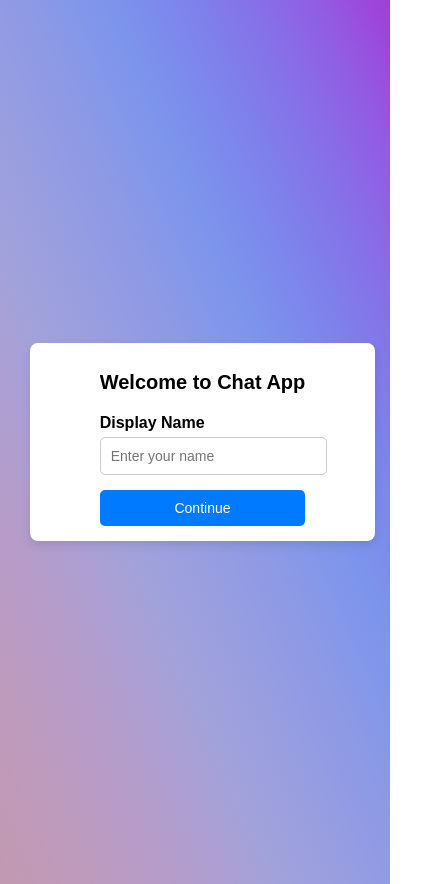
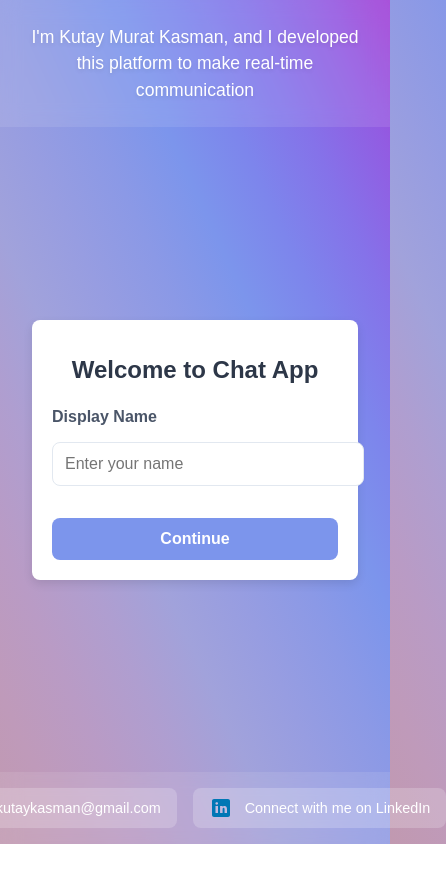
Before and after one commit to kutay-kasman/Chat-App, a website: page public/index.html in a window 390 px wide. Shown: the whole page, 446 px wide, since content can reach past the window. After the commit the page ends 844 px from the top, so only its background shows below. Drawn offline with Linux system fonts and the light colour scheme.

Commit message:
added info and links to home-page

```diff
--- a/public/css/home-page.css
+++ b/public/css/home-page.css
@@ -3,139 +3,231 @@ body {
     font-family: Arial, sans-serif;
     background-image: linear-gradient(to right top, #c199b0, #bf9aba, #b99bc5, #af9ed0, #a1a2db, #979de1, #8b99e6, #7c95ec, #7d85ec, #8572e9, #925ce2, #a13ed6);
     margin: 0;
+    min-height: 100vh;
+    padding: 0;
+}
+
+.page-container {
+    min-height: 100vh;
     display: flex;
-    justify-content: center;
-    align-items: center;
-    height: 100vh;
-    padding: 20px;
+    flex-direction: column;
+    position: relative;
+}
+
+/* Intro Section */
+.intro-section {
+    text-align: center;
+    padding: 2rem;
+    background-color: rgba(255, 255, 255, 0.1);
+    backdrop-filter: blur(10px);
+}
+
+.intro-text {
+    font-size: 1.5rem;
+    color: white;
+    margin: 0;
+    line-height: 1.5;
+    text-shadow: 0 2px 4px rgba(0, 0, 0, 0.1);
 }
 
 /* Centered Form Container */
 .centered-form {
     display: flex;
-    justify-content: space-evenly;
+    justify-content: center;
     align-items: center;
-    width: 100%;
-    flex-wrap: wrap;
+    flex-grow: 1;
+    padding: 2rem;
 }
 
 /* Form Box Styling */
 .centered-form__box {
-    display: flex;
-    flex-direction: column;
-    align-items: center;
     background: white;
-    padding: 20px;
+    padding: 2rem;
     border-radius: 8px;
     box-shadow: 0 4px 10px rgba(0, 0, 0, 0.1);
-    width: 350px;
-    text-align: center;
-    margin: 10px;
+    width: 100%;
+    max-width: 400px;
 }
 
-
-/* Headings */
-h1, h2 {
-    margin-bottom: 10px;
-    font-size: 24px;
+/* Footer */
+.footer {
+    text-align: center;
+    padding: 1.5rem;
+    background-color: rgba(255, 255, 255, 0.1);
+    backdrop-filter: blur(10px);
+    margin-top: auto;
 }
 
-/* Form Styling */
+.contact-links {
+    display: flex;
+    flex-direction: row;
+    justify-content: center;
+    align-items: center;
+    gap: 1rem;
+}
+
+.footer-link {
+    display: inline-flex;
+    align-items: center;
+    gap: 0.75rem;
+    padding: 0.75rem 1.5rem;
+    border-radius: 8px;
+    text-decoration: none;
+    color: white;
+    background-color: rgba(255, 255, 255, 0.2);
+    transition: all 0.3s ease;
+    min-width: 250px;
+}
+
+.footer-link:hover {
+    background-color: rgba(255, 255, 255, 0.3);
+    transform: translateY(-2px);
+}
+
+.footer-link span {
+    font-size: 1.1rem;
+    white-space: nowrap;
+}
+
+.social-icon {
+    width: 24px;
+    height: 24px;
+}
+
+/* Form Elements */
+h1, h2 {
+    margin-bottom: 1.5rem;
+    font-size: 1.75rem;
+    color: #2D3748;
+    text-align: center;
+}
+
 form {
     display: flex;
     flex-direction: column;
     width: 100%;
+    gap: 1rem;
 }
 
 label {
     text-align: left;
-    margin-top: 10px;
-    font-weight: bold;
+    font-weight: 600;
+    color: #4A5568;
 }
 
 input {
-    padding: 10px;
-    margin-top: 5px;
-    border: 1px solid #ccc;
-    border-radius: 5px;
-    font-size: 14px;
+    padding: 0.75rem;
+    border: 1px solid #E2E8F0;
+    border-radius: 8px;
+    font-size: 1rem;
     width: 100%;
+    transition: all 0.3s ease;
 }
 
-/* Button Styling */
+input:focus {
+    outline: none;
+    border-color: #7C95EC;
+    box-shadow: 0 0 0 3px rgba(124, 149, 236, 0.1);
+}
+
 button {
-    margin-top: 15px;
-    padding: 10px;
-    background-color: #007bff;
+    margin-top: 1rem;
+    padding: 0.75rem;
+    background-color: #7C95EC;
     color: white;
     border: none;
-    border-radius: 5px;
-    font-size: 16px;
+    border-radius: 8px;
+    font-size: 1rem;
+    font-weight: 600;
     cursor: pointer;
-    width: 100%;
+    transition: all 0.3s ease;
 }
 
 button:hover {
-    background-color: #0056b3;
-}
-
-/* Active Rooms List */
-h2 {
-    margin-top: 20px;
-    font-size: 20px;
-}
-
-#rooms-list-ul {
-    list-style: none;
-    padding: 0;
-    width: 100%;
-}
-
-#rooms-list-ul li {
-    background: #ffffff;
-    padding: 10px;
-    border-radius: 5px;
-    margin: 5px 0;
-    box-shadow: 0 2px 5px rgba(0, 0, 0, 0.1);
-    cursor: pointer;
-    text-align: center;
-}
-
-#rooms-list-ul li:hover {
-    background: #007bff;
-    color: white;
-    transform: scale(1.05);
-}
-
-#home-page-room-list {
-    display: flex;
-    flex-direction: row;
-    justify-content: space-evenly;
+    background-color: #6B7FD7;
+    transform: translateY(-1px);
 }
 
 /* Responsive Design */
 @media (max-width: 768px) {
-    .centered-form {
-        flex-direction: column;
-        align-items: center;
+    .intro-text {
+        font-size: 1.25rem;
     }
 
     .centered-form__box {
-        width: 90%;
-        max-width: 400px;
+        margin: 1rem;
+        padding: 1.5rem;
+    }
+
+    h1 {
+        font-size: 1.5rem;
+    }
+
+    .footer-link {
+        min-width: 200px;
+        padding: 0.75rem 1rem;
     }
 }
 
 @media (max-width: 480px) {
-    h1, h2 {
-        font-size: 20px;
+    .intro-section {
+        padding: 1.5rem 1rem;
+    }
+
+    .intro-text {
+        font-size: 1.1rem;
+    }
+
+    .centered-form {
+        padding: 1rem;
     }
 
     .centered-form__box {
-        padding: 15px;
+        padding: 1.25rem;
     }
 
-    button {
-        font-size: 14px;
+    .footer {
+        padding: 1rem;
+    }
+
+    .footer-link {
+        min-width: auto;
+        width: 90%;
+        padding: 0.5rem 1rem;
+        font-size: 0.9rem;
+    }
+
+    .footer-link span {
+        font-size: 0.9rem;
     }
 }
+
+.developer-info {
+    text-align: center;
+    margin-bottom: 2rem;
+    padding: 1rem;
+    border-radius: 8px;
+    background-color: rgba(255, 255, 255, 0.1);
+}
+
+.social-link {
+    display: flex;
+    align-items: center;
+    gap: 0.5rem;
+    padding: 0.75rem 1rem;
+    border-radius: 8px;
+    text-decoration: none;
+    color: #4A5568;
+    background-color: #EDF2F7;
+    transition: all 0.3s ease;
+}
+
+.social-link:hover {
+    background-color: #E2E8F0;
+    transform: translateY(-2px);
+}
+
+.social-icon {
+    width: 24px;
+    height: 24px;
+}
--- a/public/css/rooms.css
+++ b/public/css/rooms.css
@@ -21,7 +21,7 @@ html {
 
 body {
     font-family: Arial, sans-serif;
-    background-image: linear-gradient(135deg, #eef2f7 0%, #c3cfe2 100%);
+    background-image: linear-gradient(to right top, #c199b0, #bf9aba, #b99bc5, #af9ed0, #a1a2db, #979de1, #8b99e6, #7c95ec, #7d85ec, #8572e9, #925ce2, #a13ed6);
     margin: 0;
     display: flex;
     justify-content: center;
--- a/public/css/styles.css
+++ b/public/css/styles.css
@@ -150,7 +150,7 @@ body {
     margin-bottom: 0.5rem;
     padding: 0.5rem;
     border-radius: 0.3125rem;
-    background: white;
+    background: #fafafa;
 }
 
 .join-message {
--- a/public/index.html
+++ b/public/index.html
@@ -3,7 +3,10 @@
 <head>
     <meta charset="UTF-8">
     <meta name="viewport" content="width=device-width, initial-scale=1.0">
-    <title>Chat App</title>
+    <meta name="description" content="Chat application developed by Kutay Murat Kasman - A real-time messaging platform with public and private room functionality. Connect with me to discuss web development and software engineering.">
+    <meta name="author" content="Kutay Murat Kasman">
+    <meta name="keywords" content="Kutay Kasman, Kutay Murat Kasman, chat app, real-time messaging, web development, software engineer">
+    <title>Chat App by Kutay Murat Kasman</title>
     <link rel="stylesheet" href="./css/home-page.css">
     <link rel="apple-touch-icon" sizes="180x180" href="/apple-touch-icon.png">
     <link rel="icon" type="image/png" sizes="32x32" href="/favicon-32x32.png">
@@ -11,6 +14,11 @@
     <link rel="manifest" href="/site.webmanifest">
 </head>
 <body>
+    <div class="page-container">
+        <div class="intro-section">
+            <p class="intro-text">I'm Kutay Murat Kasman, and I developed this platform to make real-time communication</p>
+        </div>
+
         <div class="centered-form">
             <div class="centered-form__box">
                 <div id="welcome-side">
@@ -23,5 +31,25 @@
                 </div>
             </div>
         </div>
+
+        <footer class="footer">
+            <div class="contact-links">
+                <a href="mailto:kutaykasman@gmail.com" class="footer-link">
+                    <img src="./img/email-icon.svg" alt="Email" class="social-icon">
+                    <span>kutaykasman@gmail.com</span>
+                </a>
+                <a href="https://www.linkedin.com/in/kutay-murat-kasman-a0b814168/" target="_blank" rel="noopener noreferrer" class="footer-link">
+                    <img src="./img/linkedin-icon.svg" alt="LinkedIn" class="social-icon">
+                    <span>Connect with me on LinkedIn</span>
+                </a>
+            </div>
+        </footer>
+    </div>
+
+    <script>
+        // Set username from URL parameter
+        const params = new URLSearchParams(window.location.search);
+        document.getElementById('username').value = params.get('username');
+    </script>
 </body>
 </html>
```
Also changed, not shown: public/img/email-icon.svg (added), public/img/linkedin-icon.svg (added). Lines whose indentation alone changed are shown as unchanged.
